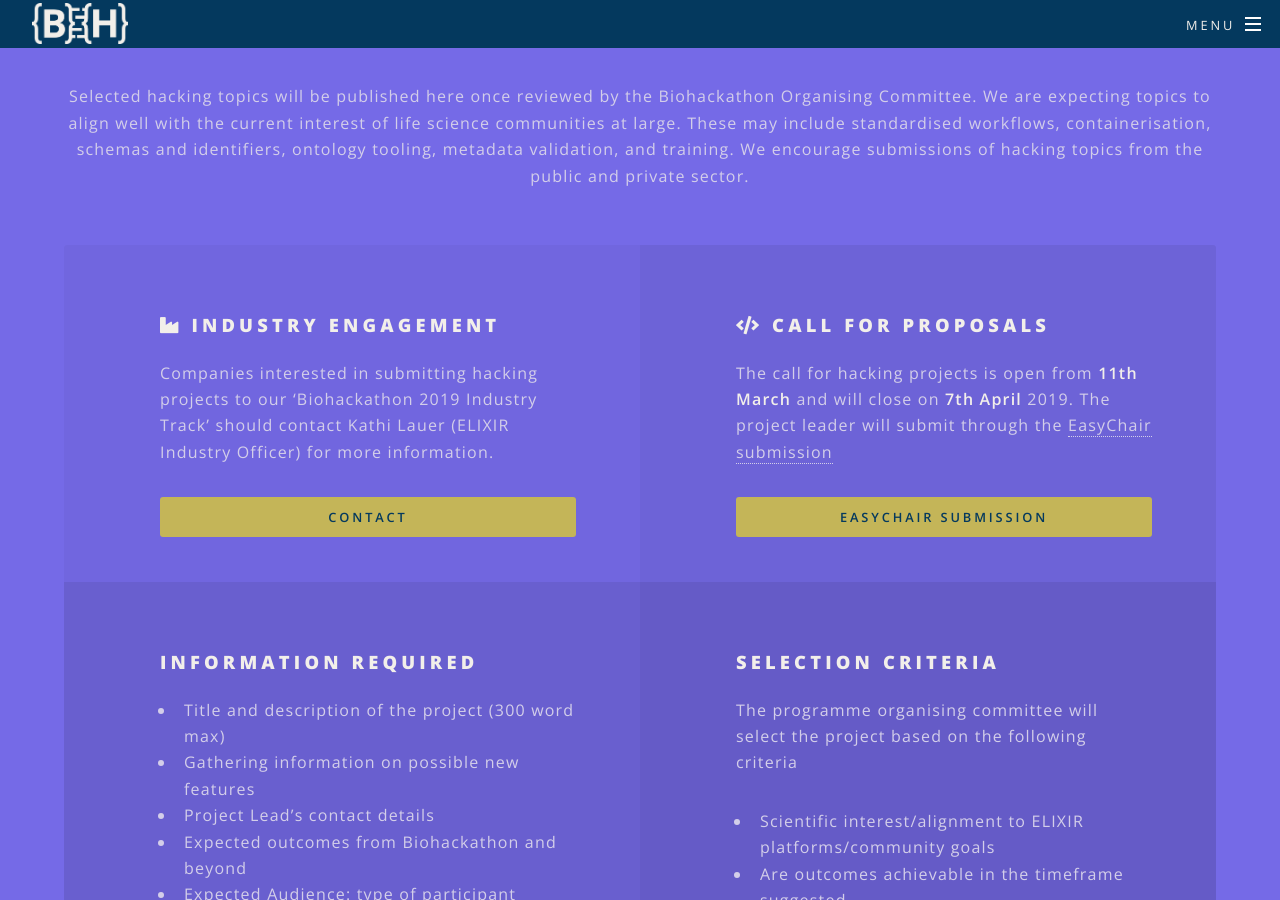
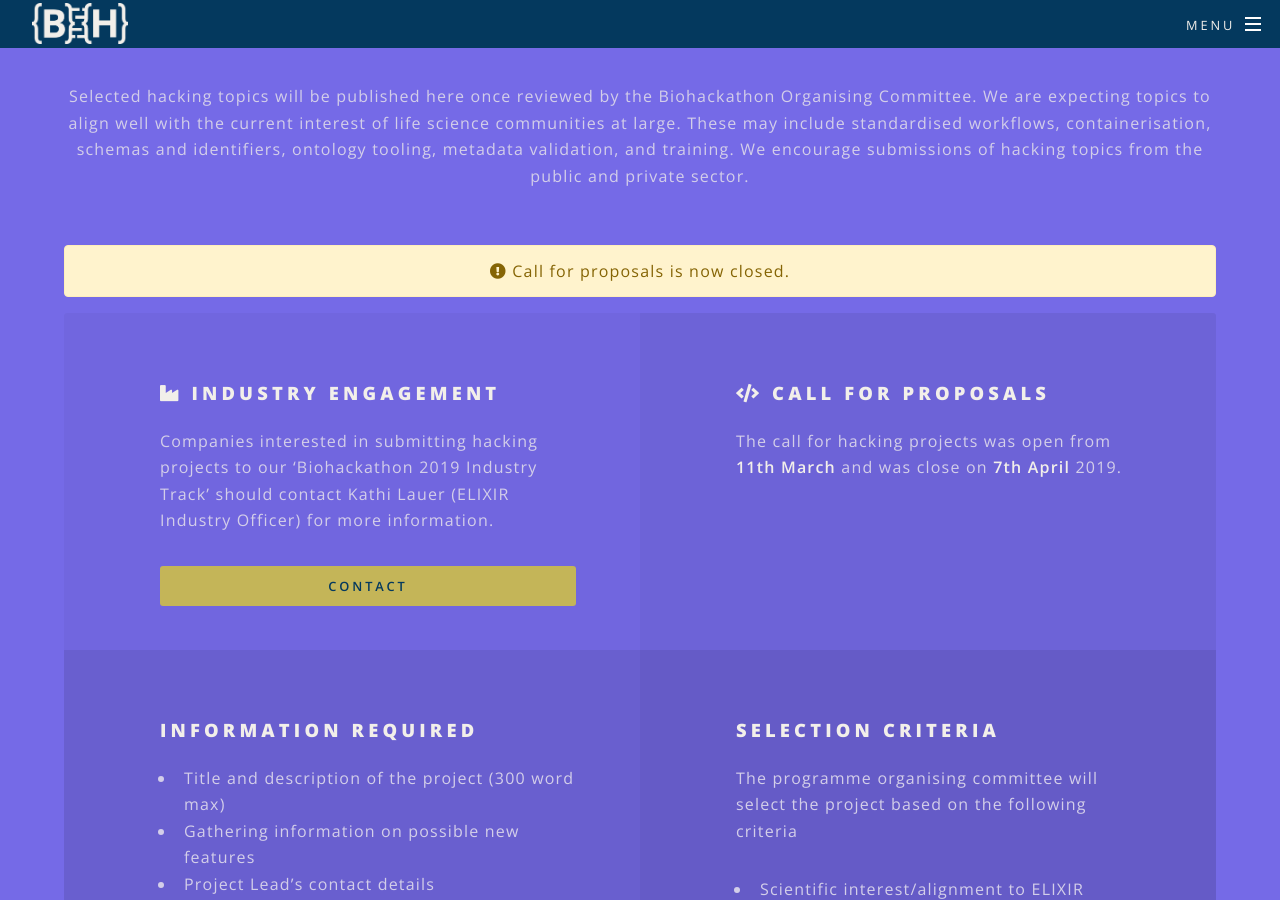
Before and after one commit to elixir-europe/biohackathon-europe-2019, a Jekyll site: the page built from index.html, in a window 1280 px wide and 900 px high, scrolled down 3703 px. Built offline with Jekyll 4.4.1, drawn with Linux system fonts in a browser that asks for light colours; nearby versions of some CDN libraries; some of the changed text lies outside the part shown.

Commit message:
Closing proposals submissions, adjusting registration date

```diff
--- a/index.html
+++ b/index.html
@@ -50,11 +50,9 @@ layout: landing
 		<ul class="actions">
 			<li>
 				<!-- <a href="{{ site.baseurl }}/registration" class="button special">Register</a> -->
-				<p>Registration will be open on the 9th of May</p>
+				<p>Registration will be open on the 1st of June</p>
 			</li>
 		</ul>
-		<p><b>Call for proposals now open</b></p>
-		<a href="{{ site.baseurl }}/index.html#landing-processprop" class="button special">Submit a proposal</a>
 	</div>
 	<a href="#landing-background" class="more scrolly">Learn More</a>
 </section>
@@ -167,6 +165,9 @@ layout: landing
 				standardised workflows, containerisation, schemas and identifiers, ontology tooling, metadata validation, and
 				training. We encourage submissions of hacking topics from the public and private sector.</p>
 		</header>
+		<div class="alert alert-warning" role="alert">
+			<i class="fas fa-exclamation-circle"></i> Call for proposals is now closed.
+		</div>
 		<ul class="features">
 			<li class="feat">
 				<h3><i class="fas fa-industry"></i> Industry engagement</h3>
@@ -176,12 +177,13 @@ layout: landing
 			</li>
 			<li class="feat">
 				<h3><i class="fa fa-code"></i> Call for proposals</h3>
-				<p>The call for hacking projects is open from <b>11th March </b>and will close on <b>7th April</b> 2019. The
+					<p>The call for hacking projects was open from <b>11th March </b>and was close on <b>7th April</b> 2019.
+				<!-- <p>The call for hacking projects is open from <b>11th March </b>and will close on <b>7th April</b> 2019. The
 					project leader will submit through the <a href="https://easychair.org/conferences/?conf=bh2019">EasyChair
 						submission</a></p>
 
 				<a href="https://easychair.org/conferences/?conf=bh2019" class="button fit special">EasyChair
-					submission</a>
+					submission</a> -->
 			</li>
 			<li class="feat">
 				<h3>Information required</h3>
```
Also changed, not shown: other parts of index.html (+1 -1 lines).
